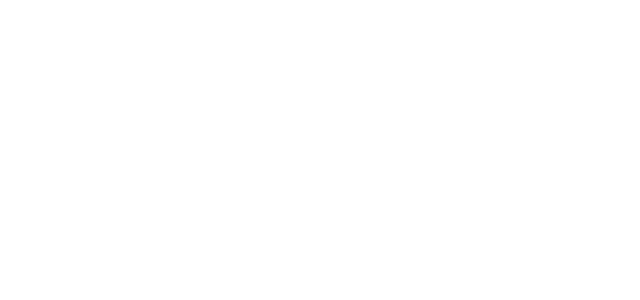
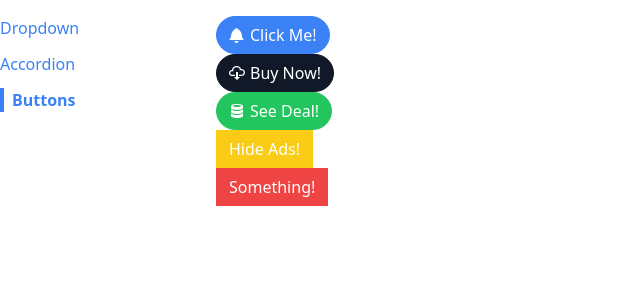
Before and after one commit to DeveloperIsh1179/react-components, a React (Create React App) app: page /buttons in a window 1280 px wide. Shown: the top 300 px of the page, without its empty margins (0-640 px from the left). Built offline with nearby package versions, Linux system fonts and the light colour scheme.

Commit message:
completed the navigation in the project

```diff
--- a/src/App.js
+++ b/src/App.js
@@ -1,7 +1,26 @@
-
+import Route from './components/Route';
+import Sidebar from './components/Sidebar';
+import AccordionPage from './pages/AccordionPage';
+import DropdownPage from './pages/DropdownPage';
+import ButtonPage from './pages/ButtonPage';
 
 function App() {
-  return <div></div>
+  return (
+    <div className='container mx-auto grid grid-cols-6 gap-4 mt-4'>
+      <Sidebar />
+      <div className='col-span-5'>
+        <Route path='/accordion'>
+          <AccordionPage />
+        </Route>
+        <Route path='/'>
+          <DropdownPage />
+        </Route>
+        <Route path='/buttons'>
+          <ButtonPage />
+        </Route>
+      </div>
+    </div>
+  )
 }
 
 export default App;
--- /dev/null
+++ b/src/components/Link.js
@@ -0,0 +1,24 @@
+import classNames from 'classnames';
+import useNavigation from '../hooks/use-navigation';
+
+function Link({ to, children, className, activeClassname }) {
+  const { navigate, currentPath } = useNavigation()
+
+  const classes = classNames(
+    'text-blue-500',
+    className,
+    currentPath === to && activeClassname
+  );
+
+  const handleClick = (event) => {
+    if (event.metaKey || event.ctrlKey) return;
+
+    event.preventDefault();
+
+    navigate(to);
+  };
+
+  return <a className={classes} onClick={handleClick} href={to}>{children}</a>
+}
+
+export default Link;
--- /dev/null
+++ b/src/components/Route.js
@@ -0,0 +1,11 @@
+import useNavigation from "../hooks/use-navigation";
+
+function Route({ path, children }) {
+  const { currentPath } = useNavigation()
+
+  if (path === currentPath) return children;
+
+  return null;
+}
+
+export default Route;
--- /dev/null
+++ b/src/components/Sidebar.js
@@ -0,0 +1,40 @@
+import Link from './Link';
+
+function Sidebar() {
+
+  const links = [
+    {
+      label: 'Dropdown',
+      path: '/'
+    },
+    {
+      label: 'Accordion',
+      path: '/accordion'
+    },
+    {
+      label: 'Buttons',
+      path: '/buttons'
+    },
+  ];
+
+  const renderedLinks = links.map((link) => {
+    return (
+        <Link
+          className='mb-3'
+          key={link.label}
+          activeClassname='font-bold border-l-4 border-blue-500 pl-2'
+          to={link.path}
+        >
+          {link.label}
+        </Link>
+    );
+  });
+
+  return (
+    <div className='sticky top-0 overflow-y-scroll flex flex-col items-start'>
+      {renderedLinks}
+    </div>
+  )
+}
+
+export default Sidebar;
--- a/src/context/navigation.js
+++ b/src/context/navigation.js
@@ -1,10 +1,29 @@
-import { createContext } from 'react';
+import { createContext, useState, useEffect } from 'react';
 
 const NavigationContext = createContext();
 
 function NavigationProvider({ children }) {
+  const [currentPath, setCurrentPath] = useState(window.location.pathname);
+
+  useEffect(() => {
+    const handler = () => {
+      setCurrentPath(window.location.pathname);
+    }
+
+    window.addEventListener('popstate', handler);
+
+    return () => {
+      window.removeEventListener('popstate', handler);
+    }
+  }, []);
+
+  const navigate = (to) => {
+    window.history.pushState({}, '', to);
+    setCurrentPath(to);
+  }
+
   return (
-    <NavigationContext.Provider value={{}}>
+    <NavigationContext.Provider value={{ currentPath, navigate }}>
       {children}
     </NavigationContext.Provider>
   )
--- /dev/null
+++ b/src/hooks/use-navigation.js
@@ -0,0 +1,8 @@
+import { useContext } from "react";
+import NavigationContext from "../context/navigation";
+
+function useNavigation() {
+  return useContext(NavigationContext);
+};
+
+export default useNavigation
```
